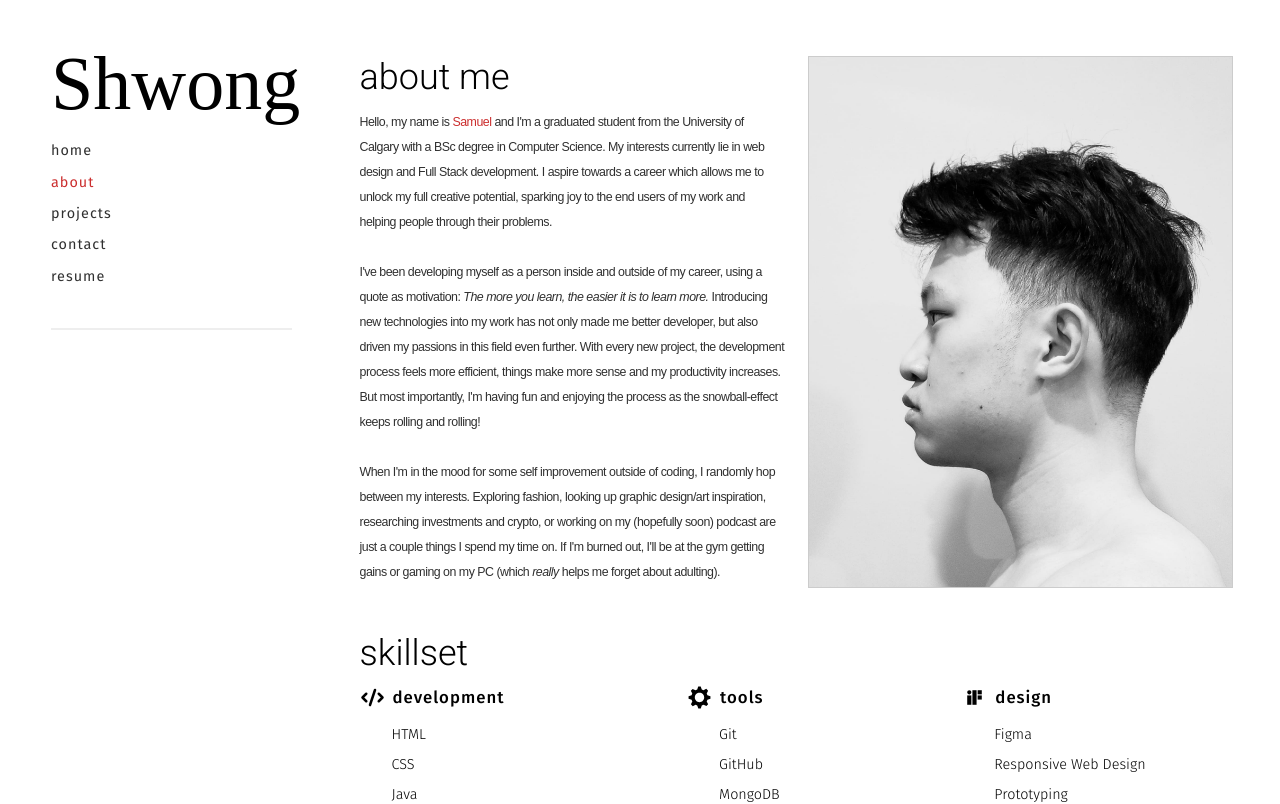
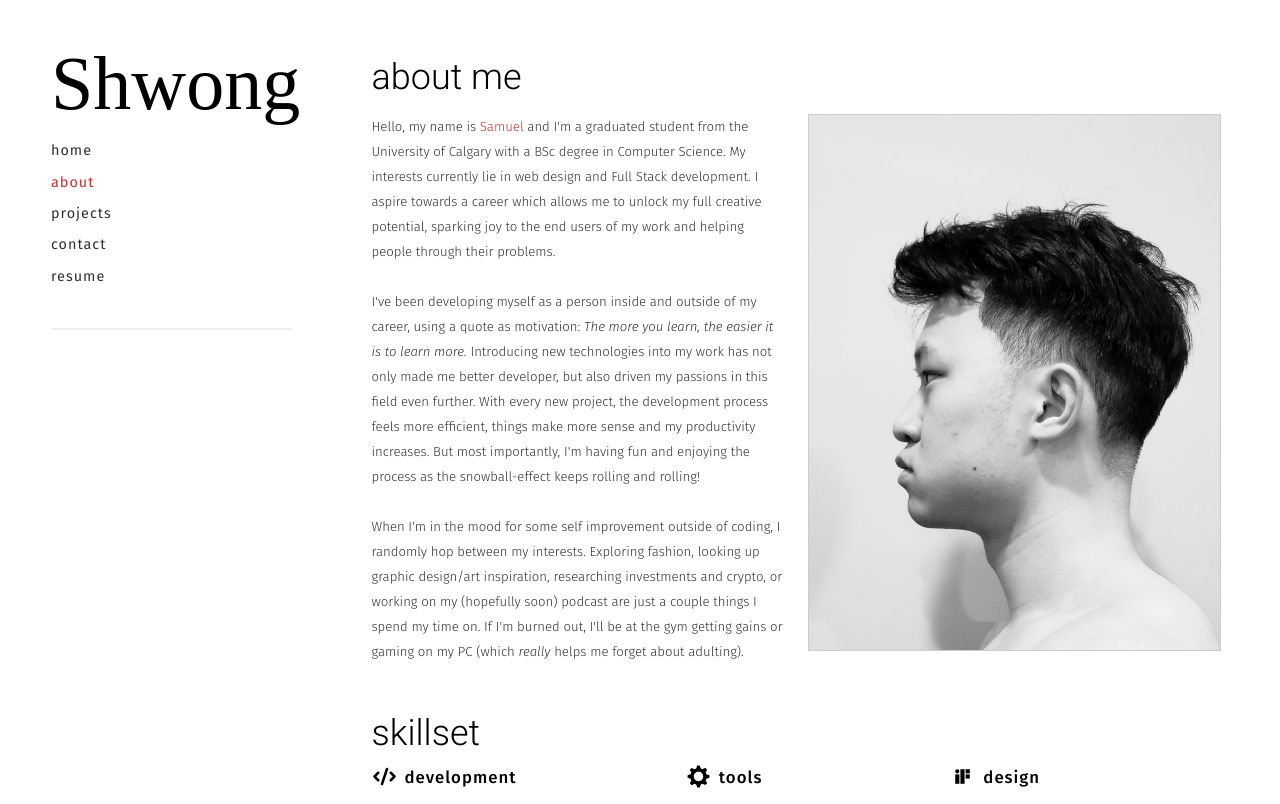
Before and after one commit to Shewng/personal-portfolio, a Next.js app: page /about in a window 1280 px wide. Shown: the top 804 px of the page. Built offline with nearby package versions, Linux system fonts and the light colour scheme; a web font is replaced by a local one.

Commit message:
formatting technologies + margins

```diff
--- a/components/Navbar.js
+++ b/components/Navbar.js
@@ -5,8 +5,6 @@ import Link from "next/link";
 import styles from "../styles/components/Navbar.module.scss";
 import { BsList, BsX } from "react-icons/bs";
 import { projectsList } from "../data";
-import Synopsis from "./Synopsis";
-//import pdf from "../public/resume.pdf";
 
 function Navbar() {
   const [active, setActive] = useState(false);
--- a/pages/about.js
+++ b/pages/about.js
@@ -64,9 +64,9 @@ const About = () => {
 
       <Fade bottom duration={500} distance={"1em"} delay={150}>
         <div className={styles["about-container"]}>
+          <h3>about me</h3>
           <div className={styles["about-row-container"]}>
             <div className={styles["about-me-container"]}>
-              <h3>about me</h3>
               <p>
                 Hello, my name is <span className={styles.span1}>Samuel</span>{" "}
                 and I&#39;m a graduated student from the University of Calgary
@@ -105,7 +105,7 @@ const About = () => {
               <Image
                 src={myself}
                 alt="An image of myself"
-                width={400}
+                width={385}
                 height={500}
                 layout="responsive"
                 objectFit="cover"
--- a/styles/pages/About.module.scss
+++ b/styles/pages/About.module.scss
@@ -6,22 +6,24 @@
 .about-container {
   display: flex;
   flex-direction: column;
-  width: 100%;
+  padding: 0 0.75em;
 }
 
 .about-row-container {
   display: flex;
   flex-direction: column;
   align-items: center;
-  padding: 0 0.75em;
+  margin-top: 1em;
+  margin-bottom: 2em;
 
   @include mixins.mediaQuery(tablet) {
     padding: 0;
   }
 
-  @include mixins.mediaQuery(laptop) {
+  @include mixins.mediaQuery(desktop) {
     flex-direction: row;
     align-items: flex-start;
+    margin-bottom: 3em;
   }
 }
 
@@ -29,16 +31,14 @@
   display: flex;
   flex-direction: column;
   width: 100%;
+  margin-bottom: 2em;
 
   p {
     color: var.$primary-font;
-    font-family: var.$duru;
+    font-size: 0.825em;
     font-weight: 300;
-    font-size: 0.775em;
-    letter-spacing: -0.5px;
     line-height: 25px;
-    margin-top: 1em;
-    margin-bottom: 2em;
+    margin: 0;
   }
 
   .span1 {
@@ -48,10 +48,15 @@
   .span2 {
     font-style: italic;
   }
+
+  @include mixins.mediaQuery(desktop) {
+    margin-right: 0.75em;
+    margin-bottom: 0;
+  }
 }
 
 .image-container {
-  max-width: 450px;
+  max-width: 425px;
   width: 100%;
   margin-bottom: 2.75em;
 
@@ -60,8 +65,9 @@
   }
 
   @include mixins.mediaQuery(laptop) {
-    margin-left: 1.5em;
     max-height: 700px;
+    margin-left: 0.75em;
+    margin-bottom: 0;
   }
 }
 
@@ -76,7 +82,7 @@
   ul {
     margin: 0;
     margin-bottom: 1.5em;
-    padding-left: 2em;
+    padding-left: 2.15em;
   }
 
   li {
```
Also changed, not shown: styles/components/ProjectCard.module.scss (+5 -3 lines), styles/components/ProjectDisplay.module.scss (+4 -7 lines).
